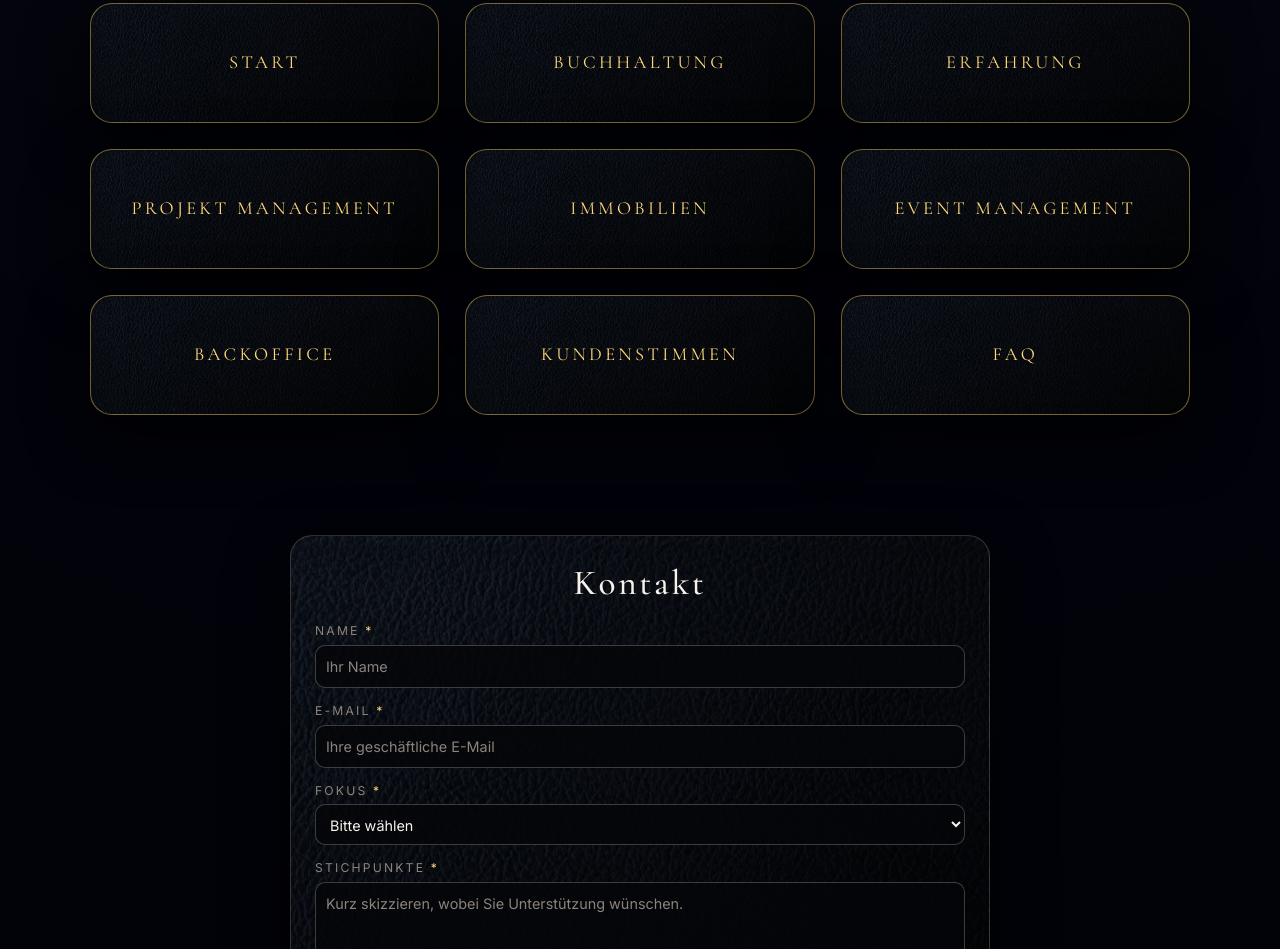
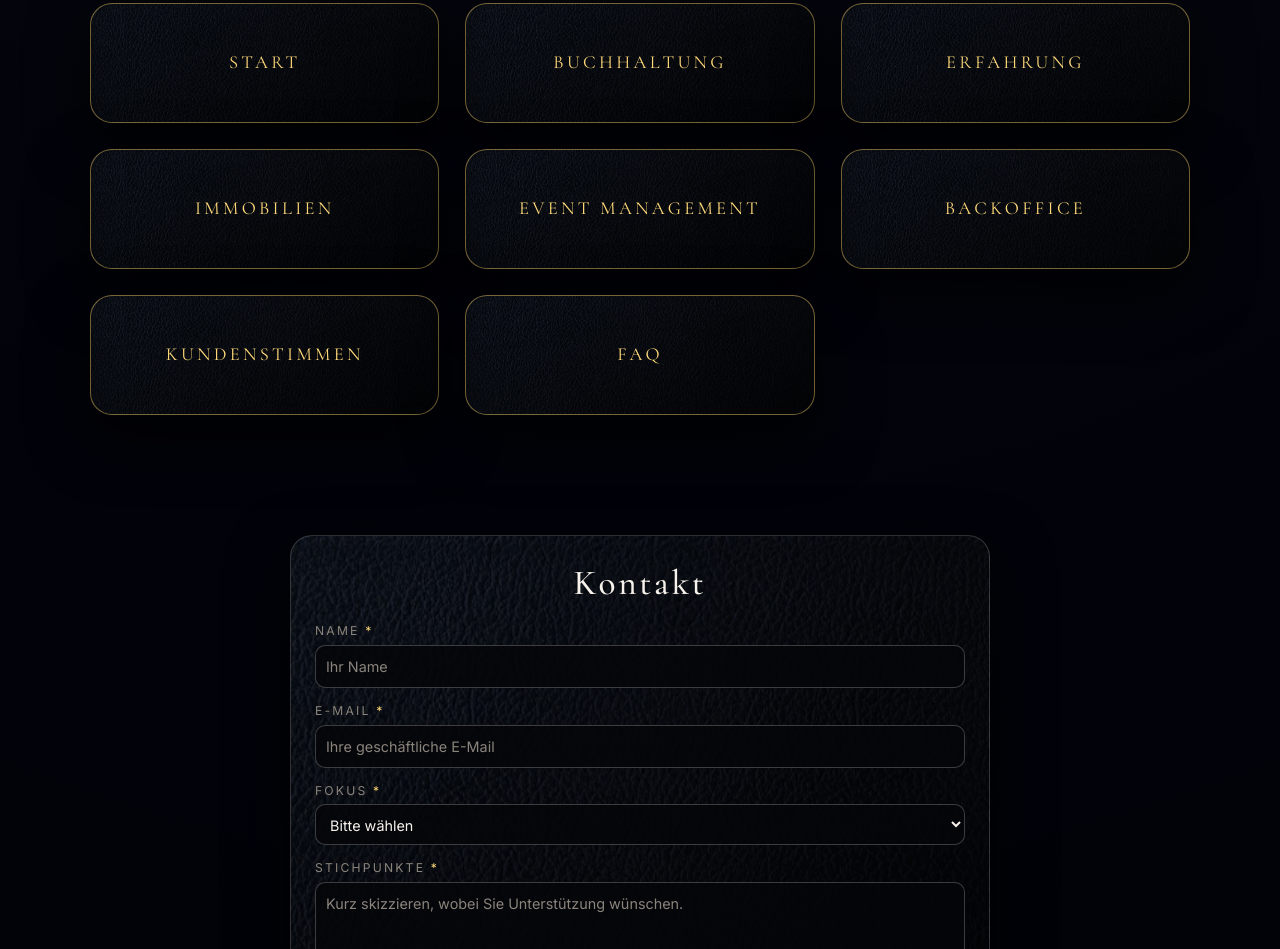
Before and after one commit to Fuerst-Software/SaskiaMesinger, a plain HTML site: page index.html in a window 1280 px wide. Shown: the part 826-1775 px from the top of the page. Drawn offline with nearby package versions, Linux system fonts and the light colour scheme.

Commit message:
Update index.html

```diff
--- a/index.html
+++ b/index.html
@@ -48,7 +48,7 @@
         <li><a href="Immobilien/index.html" class="overlay__link">Immobilien</a></li>
         <li><a href="Erfahrung/index.html" class="overlay__link">Erfahrung</a></li>
         <li><a href="Backoffice/index.html" class="overlay__link">Backoffice</a></li>
-        <li><a href="Kundenstimmen/index.html" class="overlay__link">Kundenstimmen</a></li>         <li><a href="ProjektManagment/index.html" class="overlay__link">Projekt Management</a></li>
+         <li><a href="Kundenstimmen/index.html" class="overlay__link">Kundenstimmen</a></li>        <!-- <li><a href="ProjektManagment/index.html" class="overlay__link">Projekt Management</a></li> -->
         <li><a href="EventManagment/index.html" class="overlay__link">Event Management</a></li>
        <li><a href="faq/index.html" class="overlay__link">FAQ</a></li>
        <li><a href="analytics.html" class="overlay__link">analytics</a></li>
@@ -134,7 +134,7 @@
             <a href="#top" class="nav-btn reveal">Start</a>
             <a href="Buchhaltung/index.html" class="nav-btn reveal">Buchhaltung</a>
             <a href="Erfahrung/index.html" class="nav-btn reveal">Erfahrung</a>
-            <a href="ProjektManagment/index.html" class="nav-btn reveal">Projekt Management</a>
+            <!-- <a href="ProjektManagment/index.html" class="nav-btn reveal">Projekt Management</a> -->
             <a href="Immobilien/index.html" class="nav-btn reveal">Immobilien</a>
             <a href="EventManagment/index.html" class="nav-btn reveal">Event Management</a>
             <a href="Backoffice/index.html" class="nav-btn reveal">Backoffice</a>
@@ -193,7 +193,7 @@
           <select id="focus" name="focus" required>
             <option value="">Bitte wählen</option>
             <option value="immobilien">Immobilienverwaltung</option>
-            <option value="projekte">Projekt Management</option>
+            <!-- <option value="projekte">Projekt Management</option> -->
             <option value="backoffice">Backoffice &amp; Buchhaltung</option>
             <option value="events">Business-Events</option>
             <option value="kombiniert">Mehrere Bereiche</option>
```
